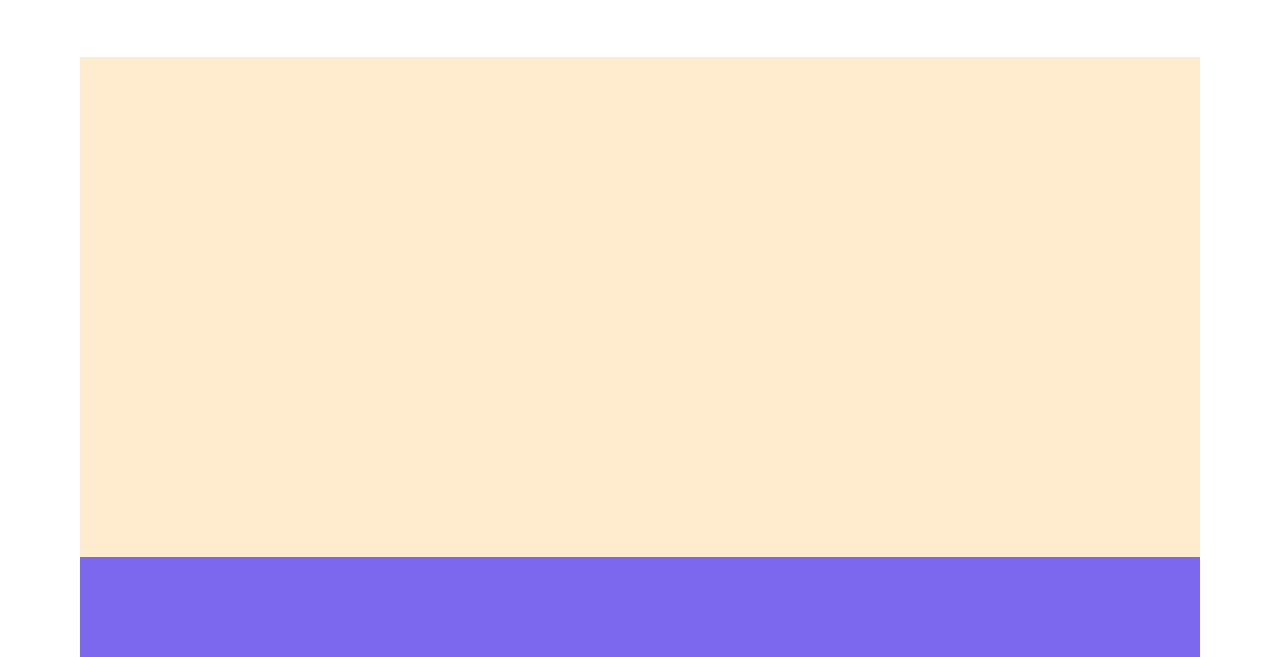
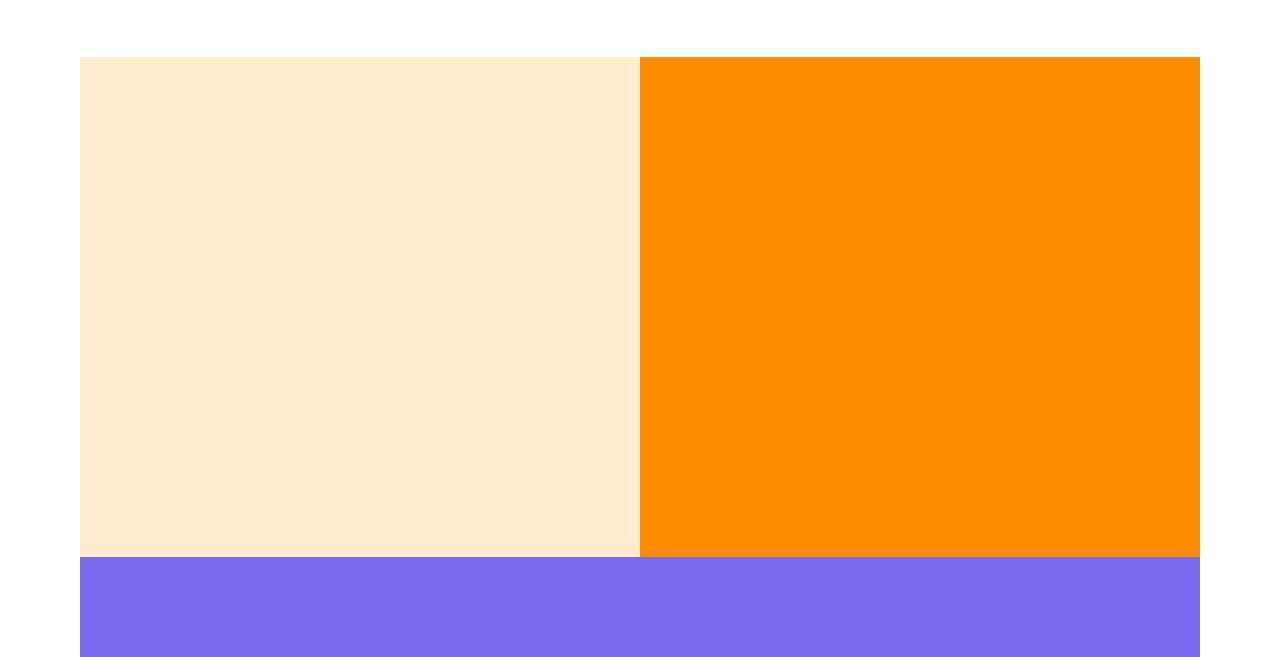
Before and after one commit to VitorPaes-coder/layout-bb, a plain HTML site: page index.html in a window 1280 px wide. Shown: the part 143-800 px from the top of the page. Drawn offline with Linux system fonts and the light colour scheme.

Commit message:
main concluido

```diff
--- a/index.html
+++ b/index.html
@@ -22,7 +22,10 @@
             </ul>
         </div>
     </header>
-    <main></main>
+    <main>
+        <div class="conteudo"></div>
+        <div class="destaque"></div>
+    </main>
     <footer></footer>
 </body>
 </html>
--- a/style.css
+++ b/style.css
@@ -37,7 +37,15 @@ header{
 }
 main{
     flex-grow: 1;
+    display: flex;
+}
+.conteudo{
+    width: 50%;
     background-color: blanchedalmond;
+}
+.destaque{
+    width: 50%;
+    background-color: darkorange;
 }
 footer{
     height: 100px;
```
